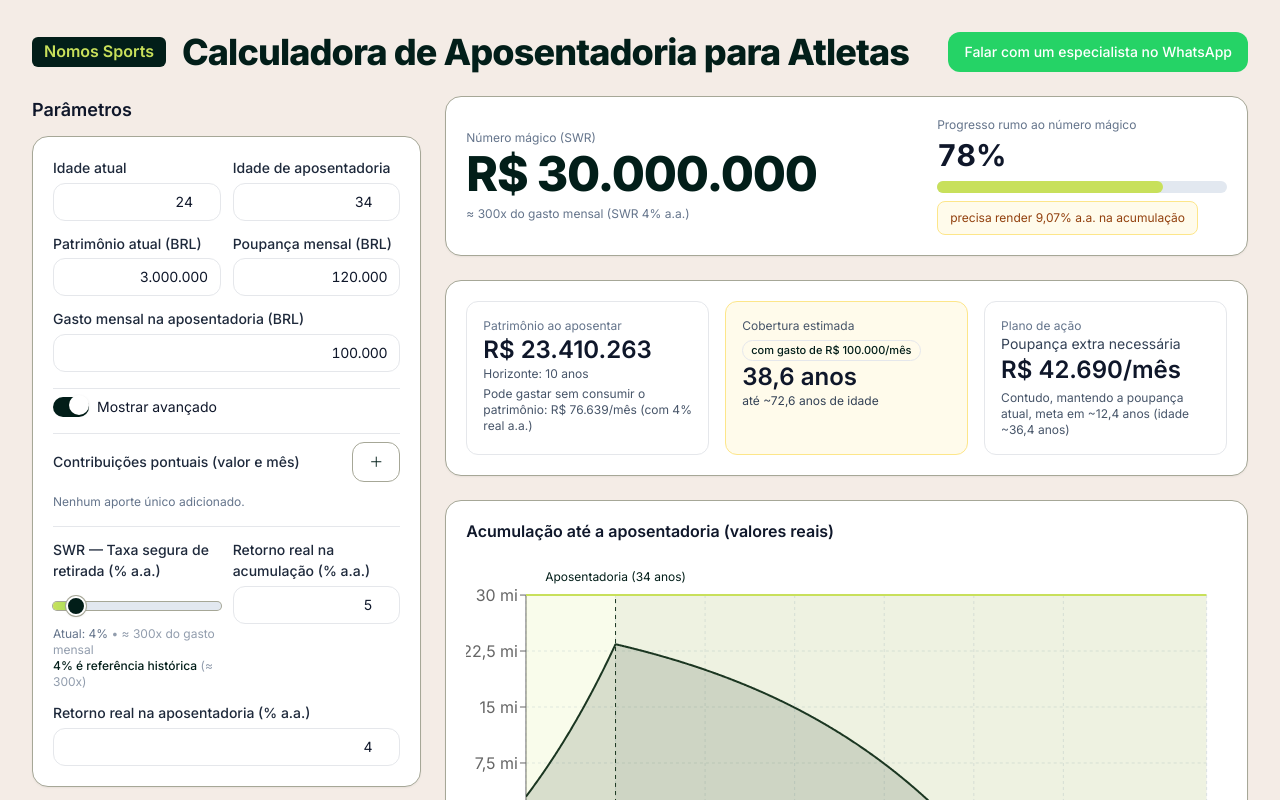
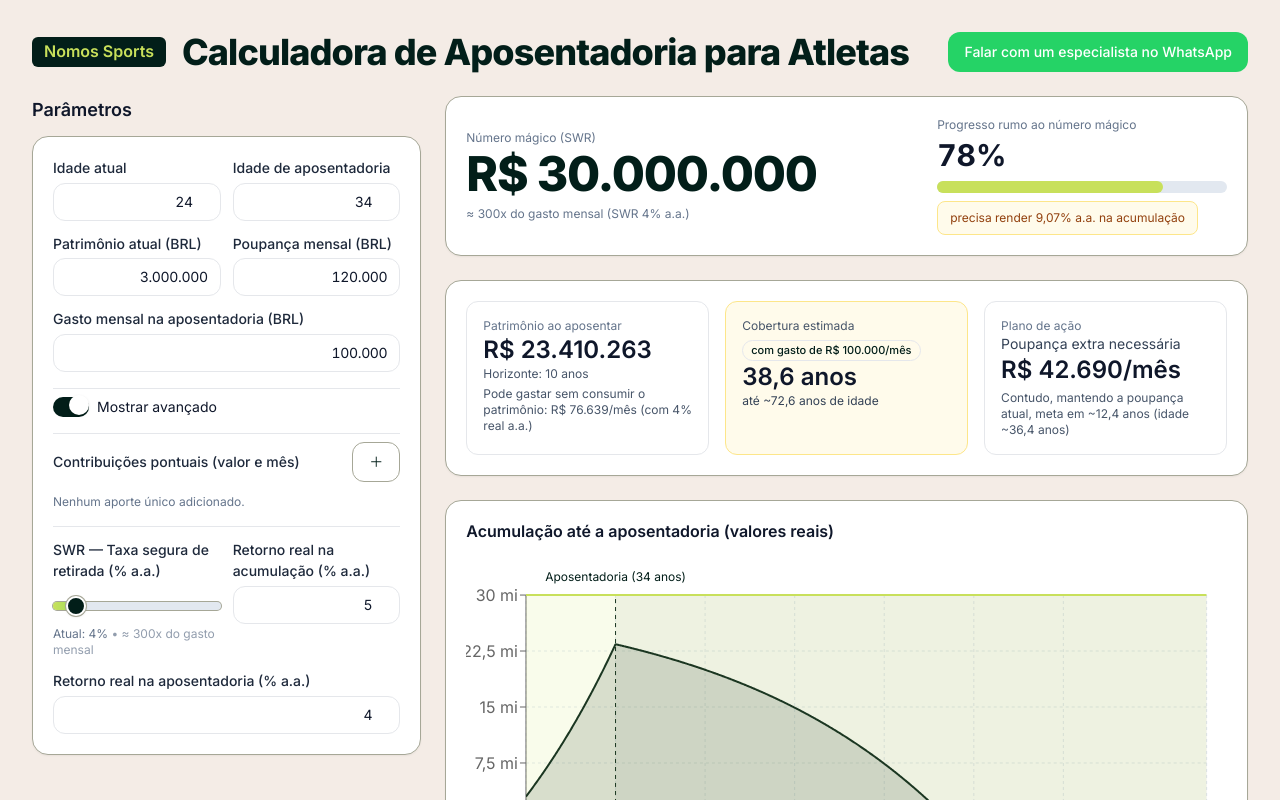
Before and after one commit to erikpajunknomos/calculadora-aposentadoria, a React (Vite) app: page / in a window 1280 px wide. Shown: the top 800 px of the page. Built offline with nearby package versions, Linux system fonts and the light colour scheme; the HTML template or start-up script is replaced by a standard one.

Commit message:
Update App.tsx

```diff
--- a/src/App.tsx
+++ b/src/App.tsx
@@ -110,10 +110,6 @@ const SwrSlider: React.FC<{ value: number; min: number; max: number; step: numbe
         <div>
           Atual: {formatNumber(value, 1)}%
           <span className="opacity-70"> • ≈ {formatBRInt(Math.round(spendMultipleFromSWR(value)))}x do gasto mensal</span>
-        </div>
-        <div>
-          <span className="text-[var(--brand-dark)] font-medium">4% é referência histórica</span>
-          <span className="opacity-70"> (≈ {formatBRInt(Math.round(spendMultipleFromSWR(4)))}x)</span>
         </div>
       </div>
     </div>
```
